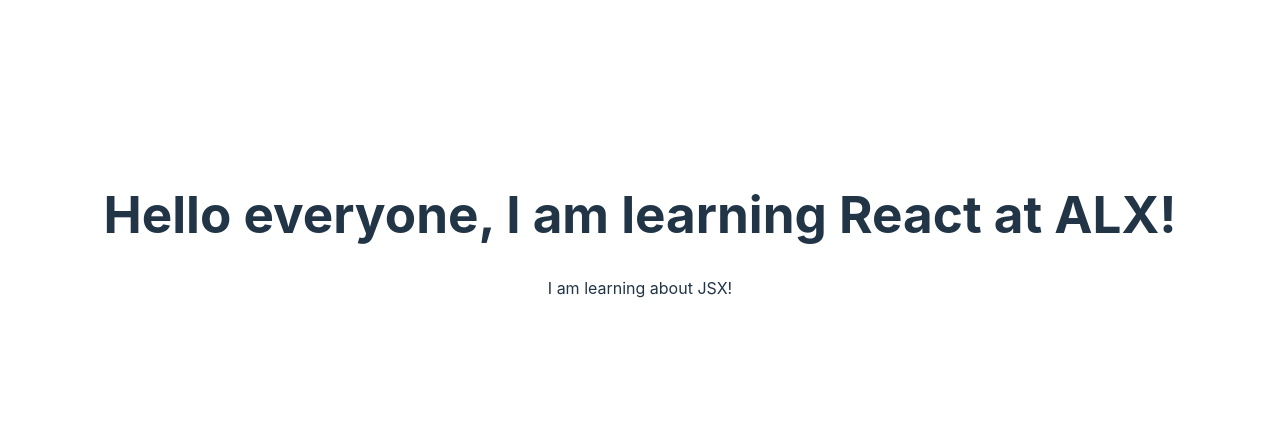
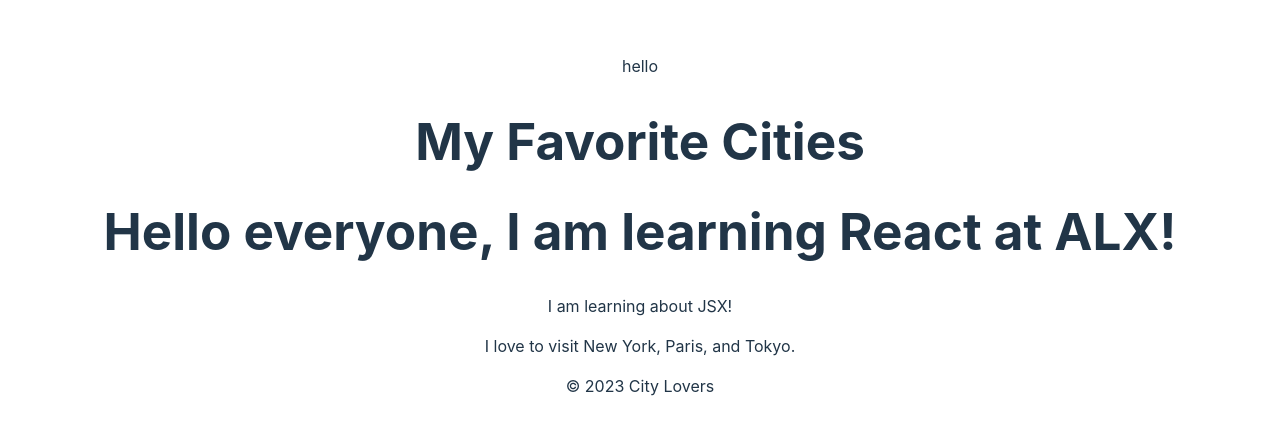
Before and after one commit to OluwatobiRichard/alx-fe-reactjs, a React (Vite) app in the folder alx-react-app/: page / in a window 1280 px wide. Shown: the part 166-600 px from the top of the page. Built offline with nearby package versions, Linux system fonts and the light colour scheme.

Commit message:
alx-react-app

```diff
--- a/alx-react-app/src/App.jsx
+++ b/alx-react-app/src/App.jsx
@@ -1,10 +1,19 @@
-import WelcomeMessage from './components/WelcomeMessage'
+import Header from './components/Header'
+import MainContent from './components/MainContent'
+import Footer from './components/Footer.jsx'
 import './App.css'
+import WelcomeMessage from './components/WelcomeMessage.jsx';
 
 function App() {
   return (
-    <WelcomeMessage />
-  )
+      <>
+      <div>hello</div>
+        <Header />
+        <WelcomeMessage />
+        <MainContent />
+        <Footer />
+      </>
+  );
 }
 
-export default App
+export default App;
--- /dev/null
+++ b/alx-react-app/src/components/Footer.jsx
@@ -0,0 +1,11 @@
+import React from 'react'
+
+const Footer = () => {
+  return (
+    <footer>
+  <p>© 2023 City Lovers</p>
+</footer>
+  )
+}
+
+export default Footer;
--- /dev/null
+++ b/alx-react-app/src/components/Header.jsx
@@ -0,0 +1,11 @@
+import React from 'react'
+
+const Header = () => {
+  return (
+    <header>
+  <h1>My Favorite Cities</h1>
+</header>
+  )
+}
+
+export default Header;
--- /dev/null
+++ b/alx-react-app/src/components/MainContent.jsx
@@ -0,0 +1,11 @@
+import React from 'react'
+
+const MainContent = () => {
+  return (
+    <main>
+  <p>I love to visit New York, Paris, and Tokyo.</p>
+</main>
+  )
+}
+
+export default MainContent;
```
